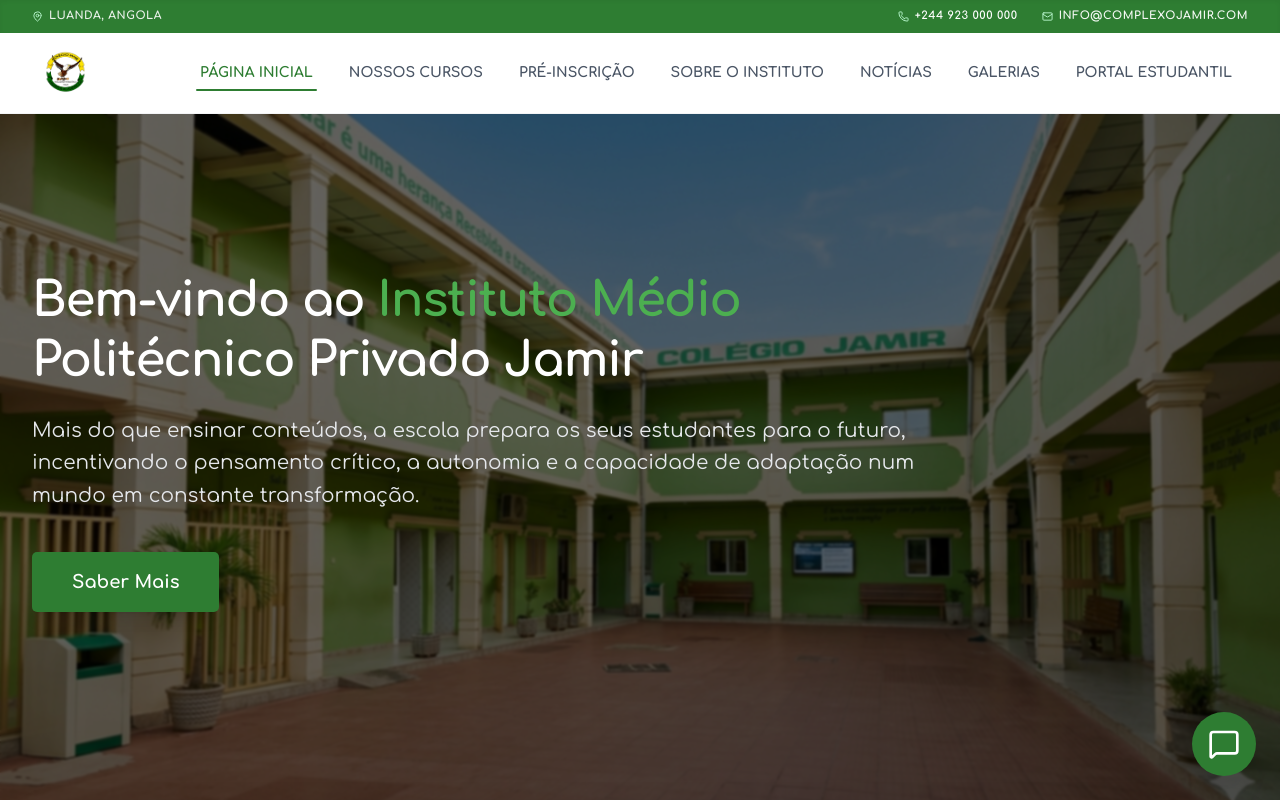
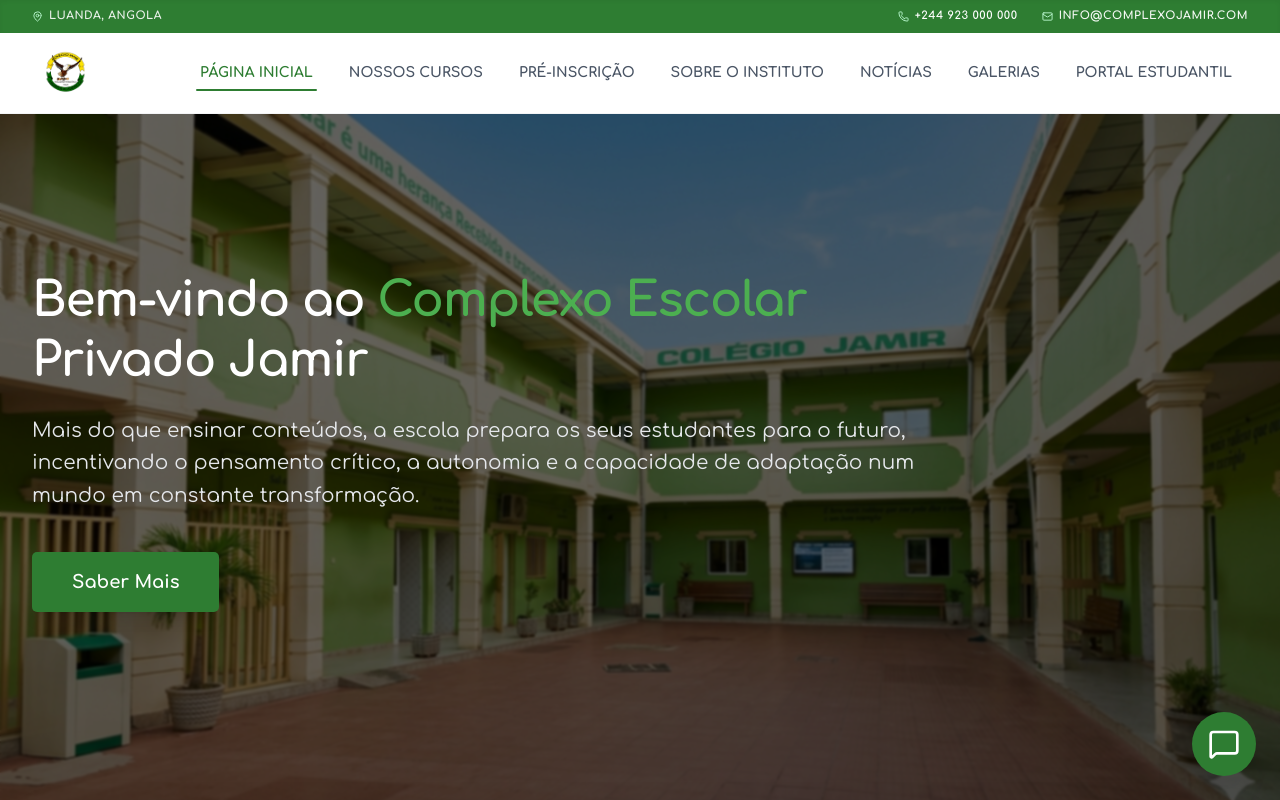
Before and after one commit to devjunior373-maker/website_-jamir, a React (Vite) app: page / in a window 1280 px wide. Shown: the top 800 px of the page. Built offline with nearby package versions, Linux system fonts and the light colour scheme.

Commit message:
chore: update institutional branding
Rename app title and hero section text to reflect the official name: Complexo Escolar Privado Jamir.

```diff
--- a/index.html
+++ b/index.html
@@ -3,7 +3,7 @@
   <head>
     <meta charset="UTF-8" />
     <meta name="viewport" content="width=device-width, initial-scale=1.0" />
-    <title>My Google AI Studio App</title>
+    <title>Complexo Escolar Privado Jamir</title>
   </head>
   <body>
     <div id="root"></div>
--- a/src/components/Hero.tsx
+++ b/src/components/Hero.tsx
@@ -51,7 +51,7 @@
             className="max-w-4xl"
           >
             <h1 className="text-3xl md:text-4xl lg:text-5xl font-extrabold text-white leading-tight mb-6 tracking-tight">
-              Bem-vindo ao <span className="text-[#4CAF50]">Instituto Médio</span> Politécnico Privado Jamir
+              Bem-vindo ao <span className="text-[#4CAF50]">Complexo Escolar</span> Privado Jamir
             </h1>
 
             <p className="text-base md:text-xl text-gray-200 mb-10 leading-relaxed font-normal">
```
